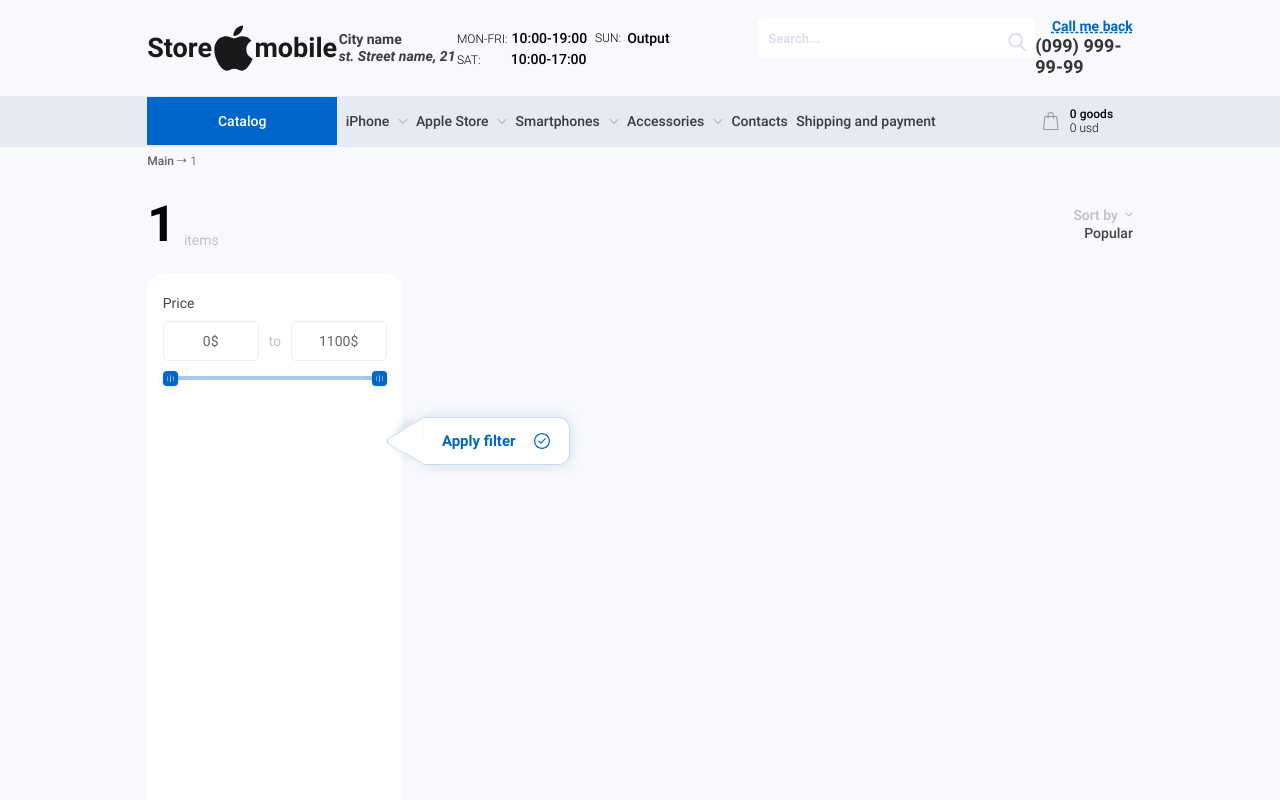
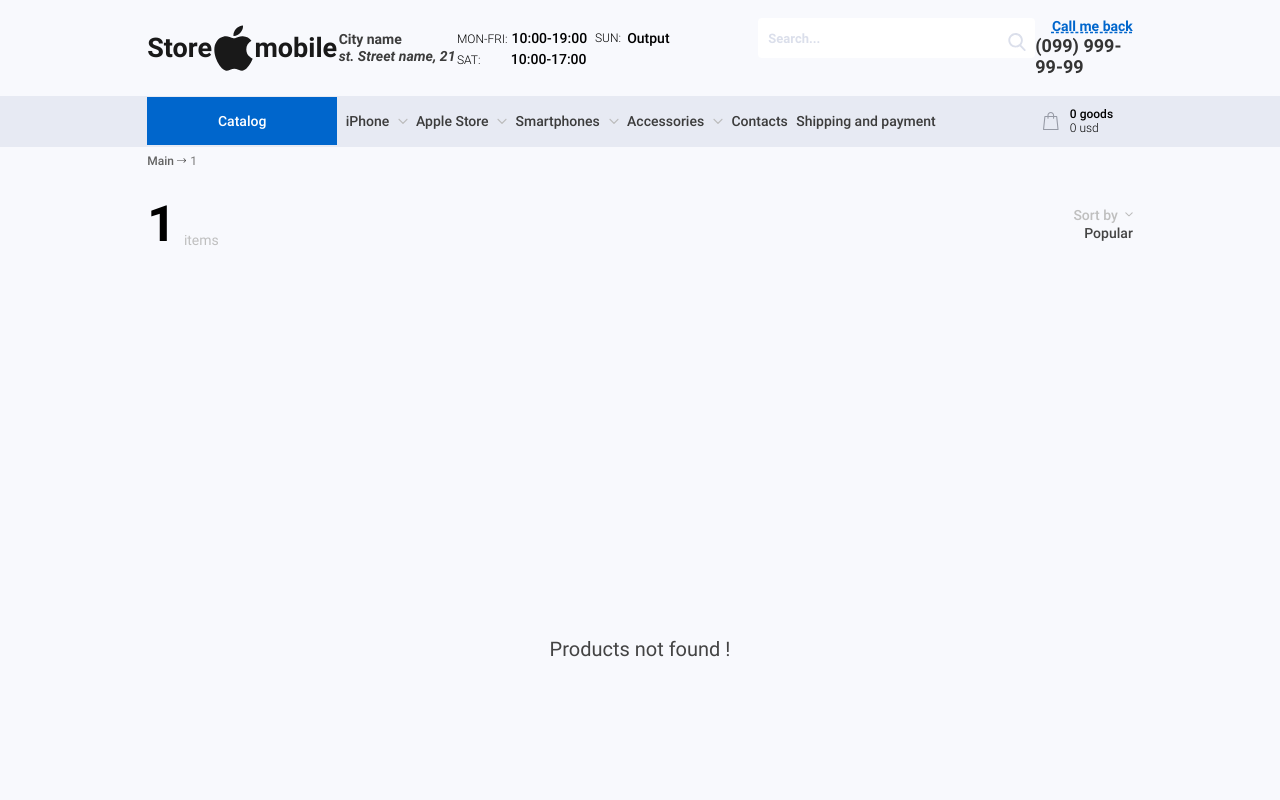
Before and after one commit to IlyaVoitenko/mobile-store, a React (Vite) app: page /category/1 in a window 1280 px wide. Shown: the top 800 px of the page. Built offline with nearby package versions, Linux system fonts and the light colour scheme; a web font is replaced by a local one.

Commit message:
added render messsage about luck of goods

```diff
--- a/src/components/Category/Category.tsx
+++ b/src/components/Category/Category.tsx
@@ -90,6 +90,7 @@
             </select>
           </section>
         </div>
+        {productsSelector[category]?.length ? (
           <section className="containerFilterAndListProducts">
             <div className="filtersProducts" ref={containerRef}>
               <div className="filterPrises">
@@ -197,7 +198,11 @@
                                   setPositionApplyBtn,
                                   containerRef
                                 );
-                              handleFilter(target, setSelectedFilters, "color");
+                                handleFilter(
+                                  target,
+                                  setSelectedFilters,
+                                  "color"
+                                );
                               }}
                             />
                             <span className="box"></span>
@@ -230,7 +235,11 @@
                                   setPositionApplyBtn,
                                   containerRef
                                 );
-                              handleFilter(target, setSelectedFilters, "type");
+                                handleFilter(
+                                  target,
+                                  setSelectedFilters,
+                                  "type"
+                                );
                               }}
                             />
                             <span className="box"></span>
@@ -257,16 +266,22 @@
             </div>
             <div className="listProductsContainer">
               <ul className="listProducts">
-              {productsByCategorySelector &&
+                {productsSelector[category] &&
                   productsByCategorySelector?.map((item) => (
                     <ProductCard card={item} key={item.id} />
                   ))}
               </ul>
-            {category && Array.isArray(productsSelector[category]) && (
+              {productsSelector[category]?.length &&
+                Array.isArray(productsSelector[category]) && (
                   <Pagination list={productsSelector[category]} />
                 )}
             </div>
           </section>
+        ) : (
+          <div className="notFoundAlert">
+            <span>Products not found !</span>
+          </div>
+        )}
       </main>
       <Footer />
     </div>
--- a/src/components/Main/Main.tsx
+++ b/src/components/Main/Main.tsx
@@ -21,9 +21,11 @@
   const [nameClient, setNameClient] = useState<string>("");
   const [phoneNumber, setPhoneNumber] = useState<string>("");
   const amountSliders = slidersCategory.length;
+
   useEffect(() => {
     setNameClient("");
     setPhoneNumber("");
+    // dispatch(setProducts([]));
   }, []);
 
   return (
--- a/src/styles/components/_filterAndListProducts.scss
+++ b/src/styles/components/_filterAndListProducts.scss
@@ -15,6 +15,7 @@
     align-items: center;
     justify-content: center;
   }
+
   .applyFilterBtnContainer {
     position: absolute;
     left: 99%;
@@ -293,6 +294,7 @@
       margin-top: 20px;
       width: 90%;
     }
+
     .listProducts {
       display: flex;
       flex-wrap: wrap;
@@ -309,3 +311,23 @@
     }
   }
 }
+.notFoundAlert {
+  display: flex;
+  justify-content: center;
+  align-items: center;
+
+  height: 100vh;
+  width: 100%;
+  span {
+    font-family: $fontFamily;
+    font-weight: 400;
+    font-size: 20px;
+    line-height: 26px;
+    color: $greyTitleFilter;
+
+    @include for-desktop4K {
+      font-size: 30px;
+      line-height: 50px;
+    }
+  }
+}
```
Lines whose indentation alone changed are shown as unchanged.
